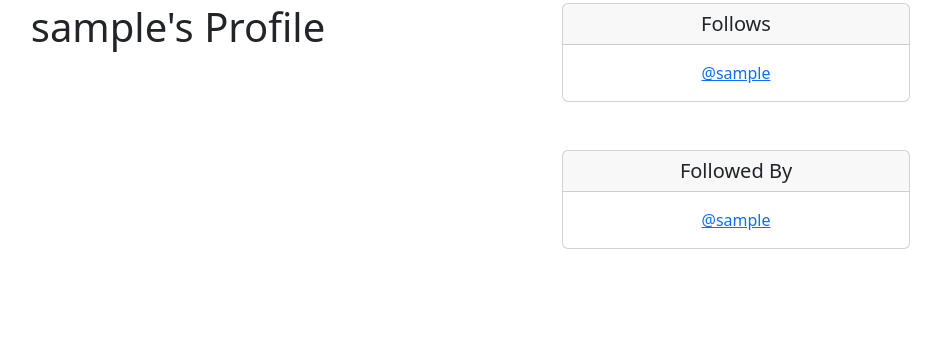
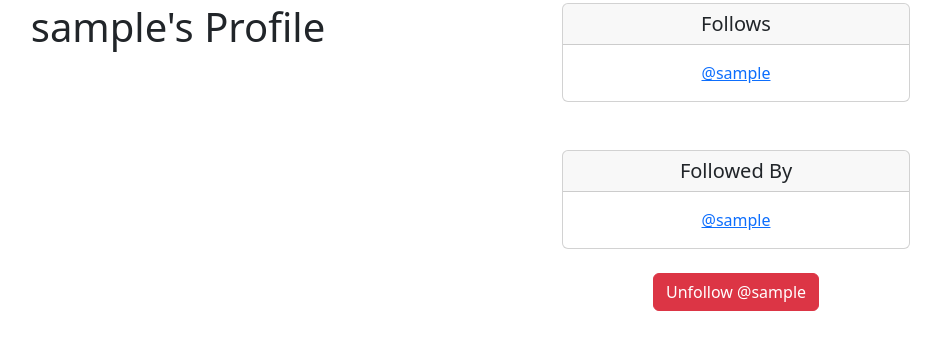
Before and after one commit to adesmarais944/redsky, a Django app: page /profile/1 in a window 1280 px wide. Shown: the part 101-464 px from the top of the page, without its empty margins (276-1217 px from the left). Run offline with Django 5.2, Linux system fonts and the light colour scheme; the visitor is signed in with stand-in values (Sample User, id 1); data comes from the database, SQL or seed files in the repository.

Commit message:
added functional follow/unfollow buttons to profile page

```diff
--- a/social/redsky/templates/profile.html
+++ b/social/redsky/templates/profile.html
@@ -29,6 +29,19 @@
                       </p>
                     </div>
                 </div>
+            </br>
+            <form method=POST>
+                {% csrf_token %}
+                {% if profile in user.profile.follows.all %}
+                    <button class="btn btn-danger" name="follow" value="unfollow" type="submit">
+                        Unfollow @{{ profile.user.username|lower }}
+                    </button>
+                {% else %}
+                    <button class="btn btn-success" name="follow" value="follow" type="submit">
+                        Follow @{{ profile.user.username|lower }}
+                    </button>
+                {% endif %}
+            </form></br>
             </div>
         </div>
     </div>
--- a/social/redsky/views.py
+++ b/social/redsky/views.py
@@ -17,6 +17,19 @@ def profile_list(request):
 def profile(request, pk):
     if request.user.is_authenticated:
         profile = Profile.objects.get(user_id=pk)
+        # POST form logic
+        if request.method == "POST":
+            # Get current user
+            current_user_profile = request.user.profile
+            # Get form data
+            action = request.POST['follow']
+            # Decide to follow or unfollow
+            if action == "unfollow":
+                current_user_profile.follows.remove(profile)
+            else:
+                current_user_profile.follows.add(profile)
+            current_user_profile.save()
+
         return render(request, 'profile.html', {"profile":profile})
     else:
         messages.success(request, ('You must be logged in to view this page.'))
```
